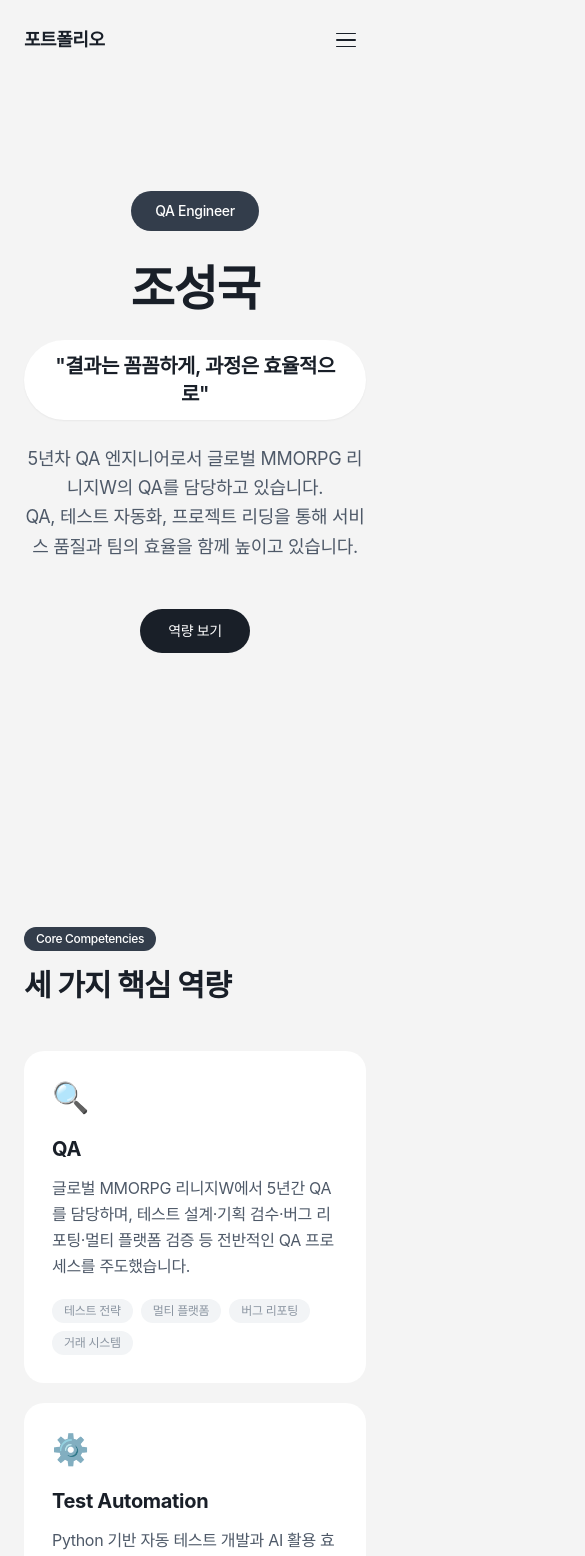
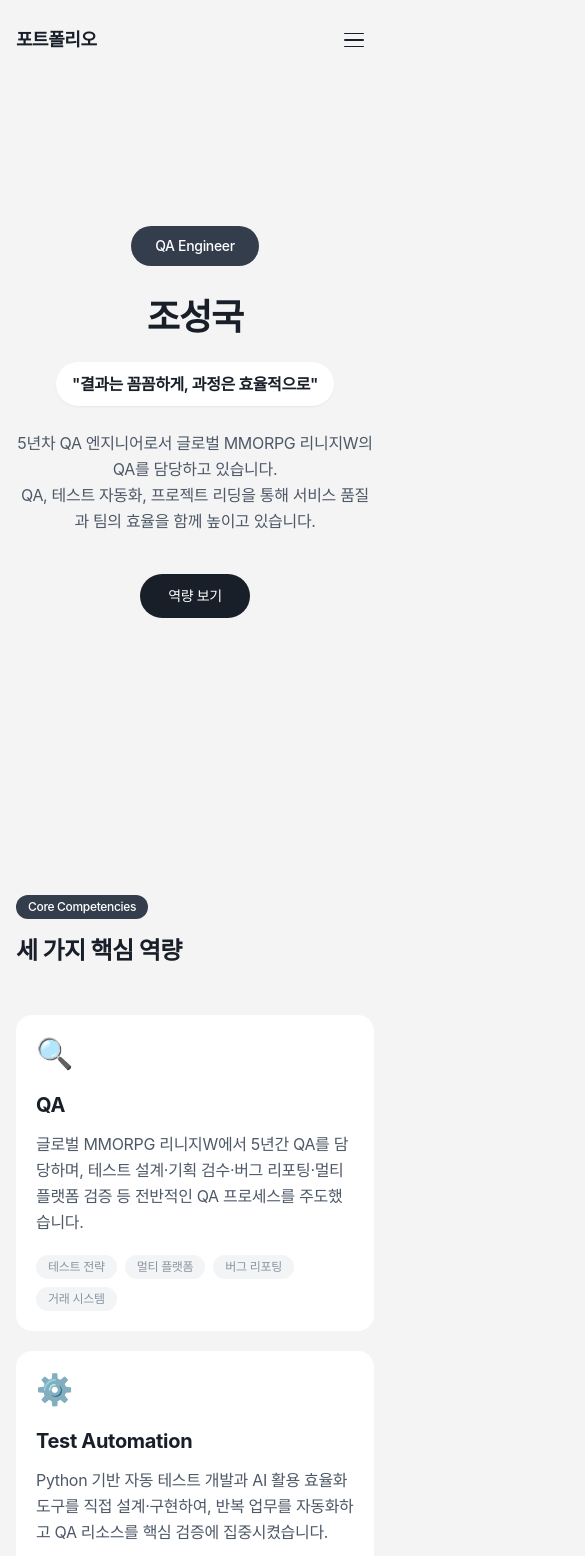
Before and after one commit to csk1403/PortFolio, a React (Vite) app: page / in a window 390 px wide. Shown: the top 1556 px of the page, 585 px wide, since content can reach past the window. Built offline with nearby package versions, Linux system fonts and the light colour scheme; a web font is replaced by a local one.

Commit message:
모바일 반응형 적용

```diff
--- a/src/App.jsx
+++ b/src/App.jsx
@@ -10,7 +10,7 @@ import ScrollIndicator from './components/ScrollIndicator'
 
 export default function App() {
   return (
-    <div className="min-h-screen">
+    <div className="min-h-screen overflow-x-hidden">
       <Navbar />
       <ScrollIndicator />
       <main>
--- a/src/components/AnimatedBar.jsx
+++ b/src/components/AnimatedBar.jsx
@@ -10,7 +10,7 @@ export function MetricCard({ before, after, percent, label, description, delay =
       initial={{ opacity: 0, y: 20 }}
       animate={isInView ? { opacity: 1, y: 0 } : {}}
       transition={{ delay, duration: 0.5 }}
-      className="bg-white rounded-3xl p-7"
+      className="bg-white rounded-2xl sm:rounded-3xl p-5 sm:p-7"
     >
       <p className="text-txt-primary font-bold text-[15px] mb-1">{label}</p>
       <div className="text-txt-secondary text-[15px] mb-5 leading-relaxed">{description}</div>
--- a/src/components/Competencies.jsx
+++ b/src/components/Competencies.jsx
@@ -35,7 +35,7 @@ export default function Competencies() {
   const [ref, isInView] = useInView({ threshold: 0.1 })
 
   return (
-    <section id="competencies" className="py-20 px-6" ref={ref}>
+    <section id="competencies" className="py-12 sm:py-16 md:py-20 px-4 sm:px-6" ref={ref}>
       <div className="max-w-[1080px] mx-auto">
         <motion.div
           initial={{ opacity: 0, y: 30 }}
@@ -46,7 +46,7 @@ export default function Competencies() {
           <span className="inline-block bg-badge text-white text-xs font-medium px-3 py-1 rounded-full mb-4">
             Core Competencies
           </span>
-          <h2 className="text-3xl md:text-4xl font-bold text-txt-primary tracking-tight">
+          <h2 className="text-2xl sm:text-3xl md:text-4xl font-bold text-txt-primary tracking-tight">
             세 가지 핵심 역량
           </h2>
         </motion.div>
@@ -59,7 +59,7 @@ export default function Competencies() {
               initial={{ opacity: 0, y: 24 }}
               animate={isInView ? { opacity: 1, y: 0 } : {}}
               transition={{ delay: 0.1 * i, duration: 0.5 }}
-              className="group bg-white rounded-3xl p-7 hover:shadow-lg transition-all duration-300 hover:-translate-y-1"
+              className="group bg-white rounded-2xl sm:rounded-3xl p-5 sm:p-7 hover:shadow-lg transition-all duration-300 hover:-translate-y-1"
             >
               <span className="text-3xl mb-5 block">{comp.emoji}</span>
               <h3 className="text-xl font-bold text-txt-primary mb-3 group-hover:text-badge transition-colors">
--- a/src/components/Footer.jsx
+++ b/src/components/Footer.jsx
@@ -1,7 +1,7 @@
 export default function Footer() {
   return (
-    <footer className="py-8 text-center">
-      <p className="text-sm text-txt-tertiary">
+    <footer className="py-6 sm:py-8 text-center px-4">
+      <p className="text-xs sm:text-sm text-txt-tertiary">
         © 2026 조성국 · QA Engineer
       </p>
     </footer>
--- a/src/components/Hero.jsx
+++ b/src/components/Hero.jsx
@@ -2,7 +2,7 @@ import { motion } from 'framer-motion'
 
 export default function Hero() {
   return (
-    <section className="min-h-[100vh] flex items-center justify-center px-6">
+    <section className="min-h-[100vh] flex items-center justify-center px-4 sm:px-6">
       <div className="text-center max-w-3xl">
         <motion.div
           initial={{ opacity: 0, y: 16 }}
@@ -18,7 +18,7 @@ export default function Hero() {
           initial={{ opacity: 0, y: 20 }}
           animate={{ opacity: 1, y: 0 }}
           transition={{ delay: 0.6, duration: 0.6 }}
-          className="text-5xl sm:text-6xl md:text-[72px] font-bold text-txt-primary leading-[1.1] tracking-tight mb-6"
+          className="text-4xl sm:text-5xl md:text-6xl lg:text-[72px] font-bold text-txt-primary leading-[1.1] tracking-tight mb-6"
         >
           조성국
         </motion.h1>
@@ -27,7 +27,7 @@ export default function Hero() {
           initial={{ opacity: 0, y: 20 }}
           animate={{ opacity: 1, y: 0 }}
           transition={{ delay: 0.75, duration: 0.6 }}
-          className="inline-block bg-white text-txt-primary text-xl md:text-2xl font-semibold tracking-tight px-6 py-3 rounded-full shadow-sm mb-6"
+          className="inline-block bg-white text-txt-primary text-base sm:text-xl md:text-2xl font-semibold tracking-tight px-4 sm:px-6 py-2.5 sm:py-3 rounded-full shadow-sm mb-6"
         >
           "결과는 꼼꼼하게, 과정은 효율적으로"
         </motion.p>
@@ -36,7 +36,7 @@ export default function Hero() {
           initial={{ opacity: 0, y: 20 }}
           animate={{ opacity: 1, y: 0 }}
           transition={{ delay: 0.9, duration: 0.6 }}
-          className="text-txt-secondary text-lg md:text-xl leading-relaxed mx-auto mb-12"
+          className="text-txt-secondary text-base sm:text-lg md:text-xl leading-relaxed mx-auto mb-10 sm:mb-12"
         >
           5년차 QA 엔지니어로서 글로벌 MMORPG 리니지W의 QA를 담당하고 있습니다.<br />
           QA, 테스트 자동화, 프로젝트 리딩을 통해 서비스 품질과 팀의 효율을 함께 높이고 있습니다.
--- a/src/components/Navbar.jsx
+++ b/src/components/Navbar.jsx
@@ -35,7 +35,7 @@ export default function Navbar() {
             : 'bg-transparent py-5'
         }`}
       >
-        <nav className="max-w-[1080px] mx-auto px-6 flex items-center justify-between">
+        <nav className="max-w-[1080px] mx-auto px-4 sm:px-6 flex items-center justify-between">
           <a href="#" className="text-txt-primary text-lg font-bold tracking-tight">
             포트폴리오
           </a>
--- a/src/components/QASection.jsx
+++ b/src/components/QASection.jsx
@@ -54,7 +54,7 @@ export default function QASection() {
   const [ref, isInView] = useInView({ threshold: 0.05 })
 
   return (
-    <section id="qa" className="py-20 px-6" ref={ref}>
+    <section id="qa" className="py-12 sm:py-16 md:py-20 px-4 sm:px-6" ref={ref}>
       <div className="max-w-[1080px] mx-auto">
         <motion.div
           initial={{ opacity: 0, y: 30 }}
@@ -65,10 +65,10 @@ export default function QASection() {
           <span className="inline-block bg-badge text-white text-xs font-medium px-3 py-1 rounded-full mb-4">
             01 · QA
           </span>
-          <h2 className="text-3xl md:text-4xl font-bold text-txt-primary tracking-tight mb-3">
+          <h2 className="text-2xl sm:text-3xl md:text-4xl font-bold text-txt-primary tracking-tight mb-3">
             QA 역량
           </h2>
-          <p className="text-txt-secondary whitespace-nowrap">
+          <p className="text-txt-secondary">
             5년간 글로벌 서비스 리니지W의 QA를 담당하며, 일주일 단위의 빠른 업데이트 주기 속에서 테스트 설계부터 배포까지 전반적인 QA 업무를 수행했습니다.
           </p>
         </motion.div>
@@ -80,11 +80,11 @@ export default function QASection() {
               initial={{ opacity: 0, y: 20 }}
               animate={isInView ? { opacity: 1, y: 0 } : {}}
               transition={{ delay: 0.08 * i, duration: 0.4 }}
-              className="bg-white rounded-3xl p-7 md:p-8 hover:shadow-md transition-shadow duration-300"
+              className="bg-white rounded-2xl sm:rounded-3xl p-5 sm:p-7 md:p-8 hover:shadow-md transition-shadow duration-300"
             >
               <div className="flex items-start gap-3 mb-3">
                 <span className="shrink-0 w-1.5 h-1.5 rounded-full bg-txt-primary mt-2.5" />
-                <h3 className="text-txt-primary font-bold text-xl">{item.title}</h3>
+                <h3 className="text-txt-primary font-bold text-lg sm:text-xl">{item.title}</h3>
               </div>
               <div className="pl-[18px] space-y-2">
                 {item.content.map((p, j) => (
--- a/src/components/ScrollIndicator.jsx
+++ b/src/components/ScrollIndicator.jsx
@@ -27,7 +27,7 @@ export default function ScrollIndicator() {
           transition={{ delay: 1.2, duration: 0.5 }}
           onClick={scrollDown}
           aria-label="Scroll down"
-          className="fixed bottom-8 right-6 lg:right-10 z-30 flex flex-col items-center gap-2 group cursor-pointer"
+          className="fixed bottom-6 right-4 sm:bottom-8 sm:right-6 lg:right-10 z-30 flex flex-col items-center gap-1.5 sm:gap-2 group cursor-pointer"
         >
           <span className="text-sm font-semibold tracking-widest text-badge group-hover:text-txt-primary transition-colors">
             SCROLL
@@ -35,7 +35,7 @@ export default function ScrollIndicator() {
           <motion.div
             animate={{ y: [0, 8, 0] }}
             transition={{ repeat: Infinity, duration: 1.5, ease: 'easeInOut' }}
-            className="w-12 h-12 rounded-full bg-badge/10 border-2 border-badge flex items-center justify-center group-hover:bg-badge group-hover:border-badge transition-all duration-300"
+            className="w-10 h-10 sm:w-12 sm:h-12 rounded-full bg-badge/10 border-2 border-badge flex items-center justify-center group-hover:bg-badge group-hover:border-badge transition-all duration-300"
           >
             <svg
               width="24"
--- a/src/index.css
+++ b/src/index.css
@@ -22,6 +22,7 @@ body {
   -webkit-font-smoothing: antialiased;
   -moz-osx-font-smoothing: grayscale;
   letter-spacing: -0.02em;
+  overflow-x: hidden;
 }
 
 ::-webkit-scrollbar {
@@ -48,5 +49,10 @@ a {
 }
 
 section {
-  padding: 80px 0;
+  padding: 3rem 0;
 }
+@media (min-width: 768px) {
+  section {
+    padding: 5rem 0;
+  }
+}
```
Also changed, not shown: src/components/AutomationSection.jsx (+5 -5 lines), src/components/Career.jsx (+6 -6 lines), src/components/LeadingSection.jsx (+7 -7 lines).
